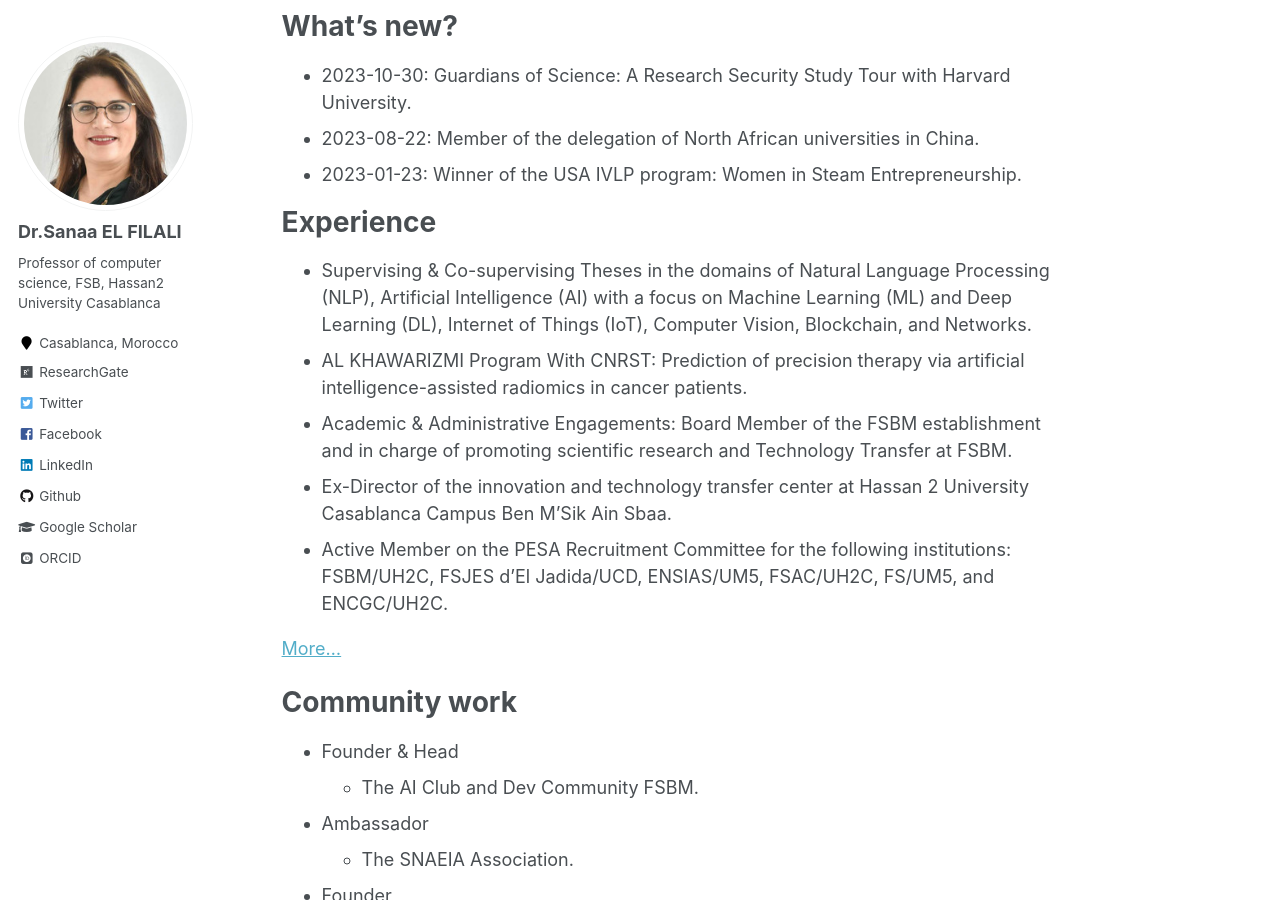
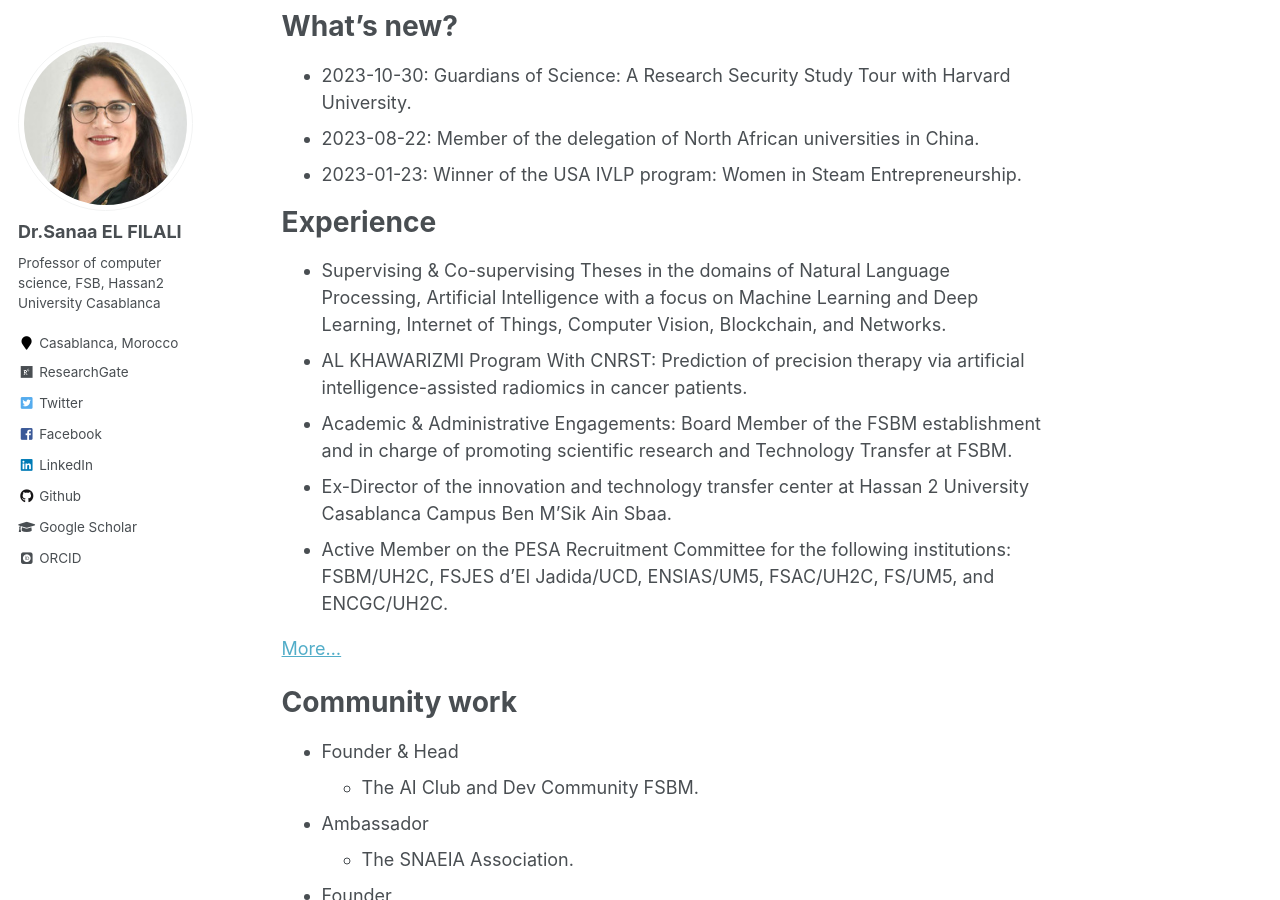
Before and after one commit to elfilalis/elfilalis.github.io, a Jekyll site: the page built from _pages/about.md, in a window 1280 px wide and 900 px high, scrolled down 1772 px. Built offline with Jekyll 4.4.1, drawn with Linux system fonts in a browser that asks for light colours; some web fonts are replaced.

Commit message:
about me

```diff
--- a/_pages/about.md
+++ b/_pages/about.md
@@ -65,7 +65,7 @@ What's new?
 
 Experience
 =====
-* Supervising & Co-supervising Theses in the domains of Natural Language Processing (NLP), Artificial Intelligence (AI) with a focus on Machine Learning (ML) and Deep Learning (DL), Internet of Things (IoT), Computer Vision, Blockchain, and Networks.
+* Supervising & Co-supervising Theses in the domains of Natural Language Processing, Artificial Intelligence with a focus on Machine Learning and Deep Learning, Internet of Things, Computer Vision, Blockchain, and Networks.
 * AL KHAWARIZMI Program With CNRST: Prediction of precision therapy via artificial intelligence-assisted radiomics in cancer patients.
 * Academic & Administrative Engagements: Board Member of the FSBM establishment and in charge of promoting scientific research and Technology Transfer at FSBM.
 * Ex-Director of the innovation and technology transfer center at Hassan 2 University Casablanca Campus Ben M'Sik Ain Sbaa.
```
